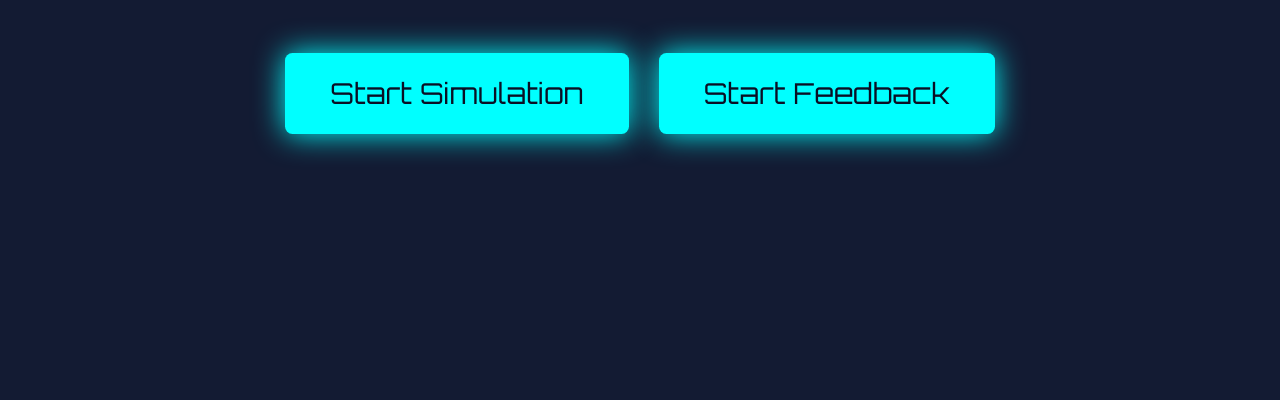
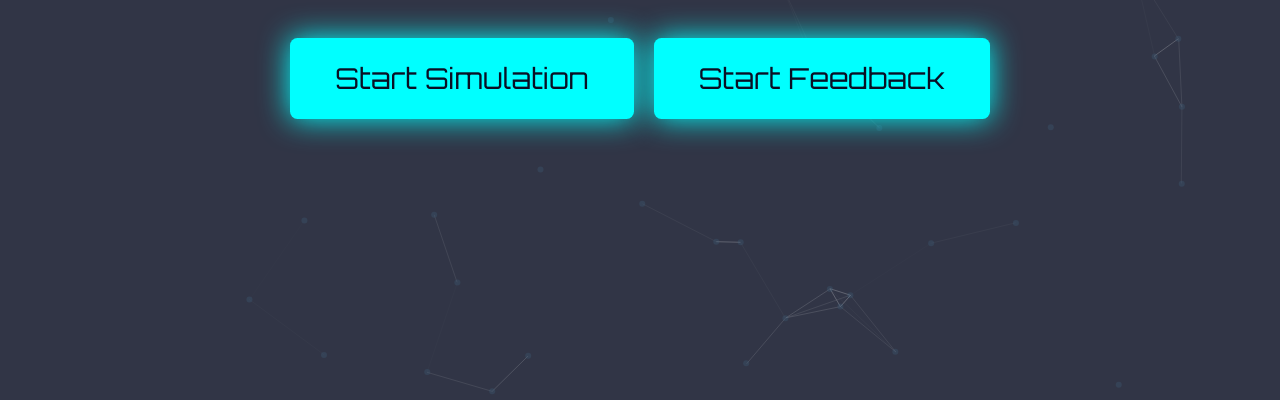
Before and after one commit to ShritejMamidala/RescueSim, a plain HTML site: page rescueSim/frontend/index.html in a window 1280 px wide. Shown: the part 400-800 px from the top of the page. Drawn offline with nearby package versions, Linux system fonts and the light colour scheme.

Commit message:
update: 12:26

```diff
--- a/rescueSim/frontend/index.html
+++ b/rescueSim/frontend/index.html
@@ -5,22 +5,38 @@
     <meta name="viewport" content="width=device-width, initial-scale=1.0">
     <title>RescueSim</title>
     <link rel="stylesheet" href="styles.css">
+    <style>
+        /* Particle Background */
+        #particles-js {
+            position: fixed;
+            top: 0;
+            left: 0;
+            width: 100%;
+            height: 100%;
+            z-index: -1;
+            pointer-events: none;
+        }
+
+        /* Selection Screen */
+        .selection-screen {
+            position: relative;
+            z-index: 1; /* Ensures content is above particles */
+            display: flex;
+            flex-direction: column;
+            align-items: center;
+            justify-content: center;
+            height: 100vh;
+            color: #FFFFFF;
+            text-align: center;
+            background-color: transparent; /* Make it transparent */
+        }
+    </style>
 </head>
+<body>
+    <!-- Particle Background -->
+    <div id="particles-js"></div>
 
-<head>
-    <title>Your Website Title</title>
-    <!-- Default Favicon -->
-    <link rel="icon" type="image/x-icon" href="/frontend/favicon.ico">
-
-    <!-- PNG Favicon for Modern Browsers -->
-    <link rel="icon" type="image/png" href="/frontend/favicon.png">
-
-    <!-- Apple Touch Icon -->
-    <link rel="apple-touch-icon" href="/frontend/favicon.png">
-</head>
-
-<body>
-    <!-- Unified Selection Screen -->
+    <!-- Existing Content -->
     <div class="selection-screen">
         <h1>
             <span class="welcome">Welcome to</span> <span class="rescue">Rescue</span>Sim
@@ -35,6 +51,27 @@
         </div>
     </div>
 
+    <!-- Include Particles.js -->
+    <script src="https://cdn.jsdelivr.net/npm/particles.js"></script>
+    <script>
+        particlesJS('particles-js', {
+            particles: {
+                number: { value: 50 },
+                color: { value: "#8CD6FF" },
+                shape: { type: "circle" },
+                opacity: { value: 0.3 },
+                size: { value: 3 },
+                move: {
+                    speed: 2,
+                    direction: "none",
+                    random: true,
+                    out_mode: "out",
+                },
+            },
+        });
+    </script>
+
+    <!-- Link to app.js -->
     <script type="module" src="app.js"></script>
 </body>
 </html>
--- a/rescueSim/frontend/styles.css
+++ b/rescueSim/frontend/styles.css
@@ -5,21 +5,33 @@ body, html {
     margin: 0;
     padding: 0;
     font-family: 'Orbitron', sans-serif;
-    background-color: #0A0F24; /* Dark cyber blue */
-    color: #8CD6FF; /* Lighter blue */
+    background-color:rgba(10, 15, 36, 0.6);
+    color: #8CD6FF; /* Lighter blue text */
     height: 100%;
+}
+
+#particles-js {
+    position: fixed; /* Sticks to the viewport */
+    top: 0;
+    left: 0;
+    width: 100%; /* Fullscreen width */
+    height: 100%; /* Fullscreen height */
+    z-index: -1; /* Sends it behind the content */
+    pointer-events: none; /* Ensures it doesn't block interaction */
 }
 
 /* Selection Screen */
 .selection-screen {
+    position: relative; /* Ensures it layers above the particles */
+    z-index: 1; /* Places it above the particles */
+    color: #FFFFFF; /* Keeps text readable */
+    text-align: center;
     display: flex;
     flex-direction: column;
     align-items: center;
     justify-content: center;
-    height: 100vh;
-    background-color: #131B33; /* Darker blue */
-    color: #8CD6FF; /* Neon blue */
-    gap: 30px; /* Increased spacing */
+    height: 100vh; /* Fullscreen height */
+    background-color: transparent; /* Removes the solid blue background */
 }
 
 .selection-screen h1 {
@@ -40,12 +52,23 @@ body, html {
     font-weight: bold;
 }
 
-/* Button Groups */
+/* Centering the Button Group */
 .button-group {
     display: flex;
-    flex-wrap: wrap;
-    gap: 30px; /* Spacing between buttons */
-    justify-content: center;
+    flex-direction: row; /* Keep buttons in a row */
+    gap: 20px; /* Space between buttons */
+    justify-content: center; /* Horizontally center buttons */
+    align-items: center; /* Align buttons vertically */
+    margin: 20px 0; /* Add spacing above and below the group */
+}
+
+/* Centering the Container */
+.center-container {
+    display: flex;
+    flex-direction: column; /* Stack multiple button groups vertically */
+    align-items: center; /* Horizontally center all button groups */
+    justify-content: center; /* Vertically center all button groups */
+    height: 100vh; /* Full viewport height */
 }
 
 /* Buttons */
```
Also changed, not shown: rescueSim/frontend/instructions.html (added, +56 -0 lines), rescueSim/frontend/simulation_feedback.html (+4 -2 lines).
